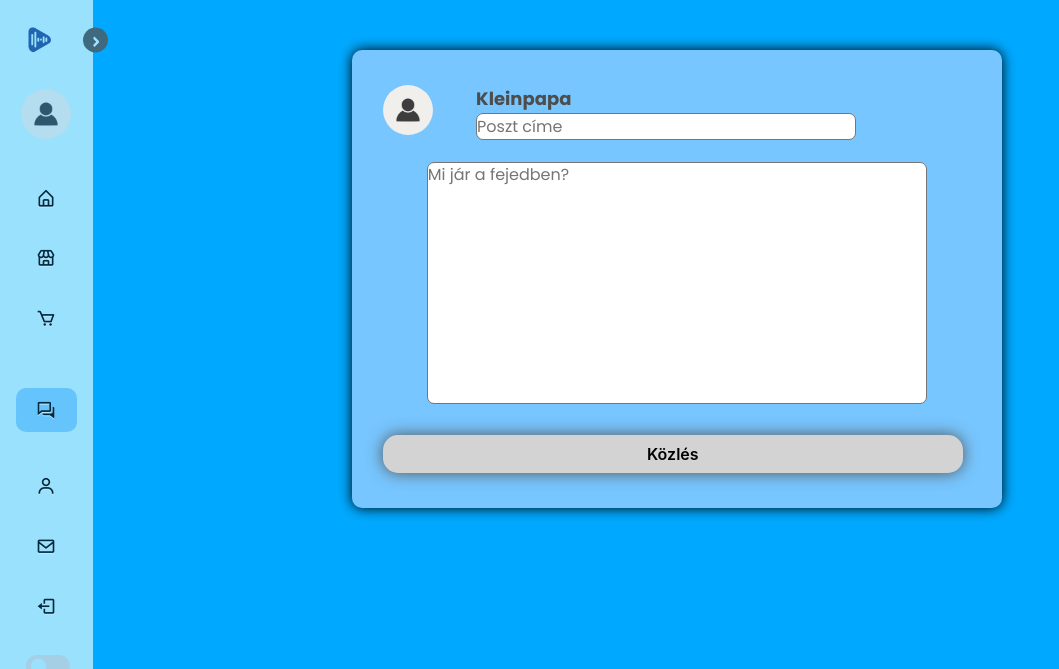
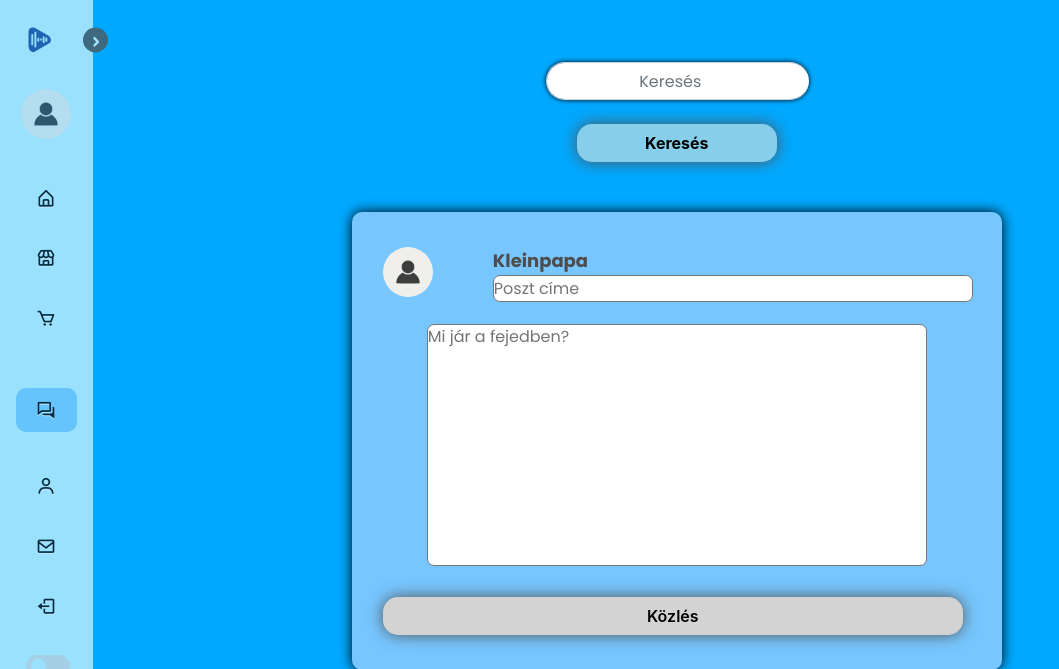
Before and after one commit to Voros-Webshop-Fejlesztok/Webshop-Projekt, a Django app: page /forum/ in a window 1280 px wide. Shown: the top 669 px of the page, without its empty margins (0-1059 px from the left). Run offline with Django 4.2, Linux system fonts and the light colour scheme; a user stored in the database is signed in; data comes from the database, SQL or seed files in the repository; both versions use the stored data as it was after the commit; data that the repository does not hold is empty; some libraries are stand-ins or nearby versions.

Commit message:
Version 5.0 - Forum végleges

```diff
--- a/static/css/messages.css
+++ b/static/css/messages.css
@@ -16,6 +16,7 @@ body {
     #d9dbd5 130px,
     #d9dbd5 100%
   );
+  overflow-x: hidden;
 }
 
 .container {
--- a/store/forms.py
+++ b/store/forms.py
@@ -17,8 +17,8 @@ class PostForm(forms.ModelForm):
         widget=forms.widgets.Textarea(
             attrs={"placeholder":"Poszt címe",
                    "class":"form-textarea",
-                   'style':'max-width: 380px;',
-                   'cols':'40',
+                   'style':'max-width: 480px;',
+                   'cols':'48',
                    'rows':'1',
                    'maxlength':'50',
                    'required':'required',}),
--- a/store/templates/store/forum.html
+++ b/store/templates/store/forum.html
@@ -1,6 +1,21 @@
 {% extends 'store/main.html' %}
 {% load static %}
 {% block content %}
+
+<form method="GET" action=".">
+  {% csrf_token %}
+
+  <div style="margin: auto;" class="form-group col-lg-4 col-md-4 col-sm-4 balance">
+    <div class="input-group" style="padding-top: 32px;">
+      <input style="border-radius: 20px;" class="form-control py-2 border-right-0 search-box" type="search" placeholder="Keresés" name="search_text" id="pname">
+      <span class="input-group-append" id="pname-icon">
+      </span>
+      </div>
+  </div>
+  <br>
+  <button style="background-color: skyblue; width: 200px; margin: auto; display: block; font-weight: bold;" class="button-33 add-to-cart" role="button">Keresés</button>
+</form>
+
 
 {% for message in messages %}
 <div style="display: block;" class="popup" id="popup">
@@ -46,7 +61,7 @@
         <div class="twitt">
           <p style="margin: auto;">{{form.body}}</p>
         </div>
-        <button class="button-33 post">Közlés</button>
+        <button class="button-33 post" name="create_post">Közlés</button>
       </div>
     </div>
 </form>
@@ -74,7 +89,7 @@
         </div>
       </div>
       <div class="twitt">
-        <p>{{post.body}}</p>
+        <p style="background-color: white; padding: 10px; border-radius: 5px;">{{post.body}}</p>
       </div>
       <div class="insight">
         <div class="like">
@@ -125,8 +140,17 @@
           <div class="comment_first_line">
             {% if comment.sender.imageURL %}
               <img src="{{comment.sender.imageURL}}" class="ava_comment">
+            {% else %}
+              <img src="{% static 'images/placeholder_img.jpg' %}" class="ava_comment">
             {% endif %}
             <p>{{comment.sender}}</p>
+
+            <form method="POST" id="deleteCommentForm">
+              {% csrf_token %}
+              <input type="hidden" name="comment_id" value="{{comment.id}}">
+              <button style="position: relative; left: 280px; font-size: larger; border: none;" class='bx bxs-x-circle' type="submit" name="delete_comment"></button>
+            </form>
+
           </div>
           <p>{{comment.comment_body}}</p>
         </div>
--- a/store/templates/store/message.html
+++ b/store/templates/store/message.html
@@ -113,7 +113,7 @@
             </div>
 
 
-            <!-- CHAT INPUT -->
+        <!-- CHAT INPUT -->
         {% if form %}
         <form id="sent_message" method=POST>
         {% csrf_token %}
--- a/store/views.py
+++ b/store/views.py
@@ -265,13 +265,26 @@ def forum(request):
     form = PostForm(request.POST or None)
     form2 = CommentForm(request.POST or None)
     if request.method == "POST":
-        if form.is_valid():
-            post = form.save(commit=False)
-            post.profile = request.user.customer
-            post.save()
-            messages.success(request, 'A posztod sikeresen létrejött')
-            return redirect('forum')
-        elif form2.is_valid():
+
+        if 'delete_comment' in request.POST:
+            delete_comment_form = DeleteCommentForm(request.POST)
+            if delete_comment_form.is_valid():
+                comment_id = delete_comment_form.cleaned_data['comment_id']
+                del_comment = get_object_or_404(Comment, id=comment_id)
+                del_comment.delete()
+                messages.success(request, 'A komment sikeresen törlésre került')
+
+        if 'create_post' in request.POST:
+            if form.is_valid():
+                post = form.save(commit=False)
+                post.profile = request.user.customer
+                post.save()
+                messages.success(request, 'A posztod sikeresen létrejött')
+                return redirect('forum')
+            else:
+                messages.info(request, 'A bejegyzés címe legfeljebb 50 karakter a tartalma pedig legfeljebb 1000 karakter lehet')
+
+        if form2.is_valid():
             comy = form2.save(commit=False)
             comy.sender = request.user.customer
             post_value = request.POST.get('current_post')
@@ -279,13 +292,14 @@ def forum(request):
             comy.save()
             messages.success(request, 'Sikeresen hozzászóltál a bejegyzéshez')
             return redirect('forum')
-        else:
-            messages.info(request, 'A bejegyzés címe legfeljebb 50 karakter a tartalma pedig legfeljebb 1000 karakter lehet')
 
     posts = Post.objects.all().order_by("-created")
 
+    search_text = request.GET.get('search_text')
+    if is_valid_param(search_text):
+        posts = posts.filter(Q(title__icontains=search_text)|Q(body__icontains=search_text)|Q(profile__user__username__icontains=search_text))
+
     profiles = Customer.objects.all()
-
     self_user = request.user.customer
     self_profile = Customer.objects.get(id=self_user.id)
     comments = Comment.objects.all().order_by("-created")
```
Also changed, not shown: db.sqlite3, static/images/320036282_479292067676957_5007831434114453442_n.jpg (deleted), static/images/Zámbó_Jimmy_-_Legszebb_Jimmy_dalok.png (added), static/images/csenger.jpg (deleted), static/images/jomagam.jpg (deleted).
